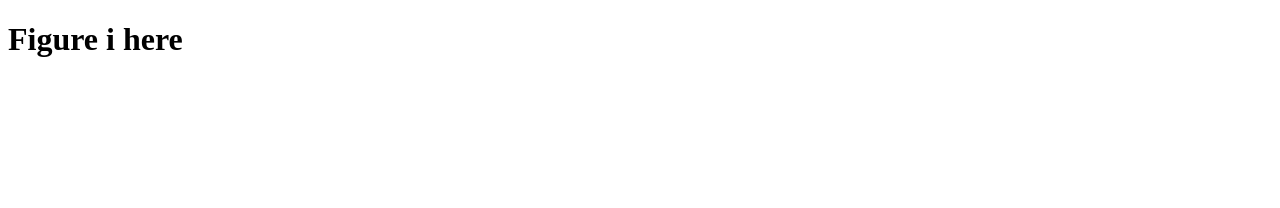
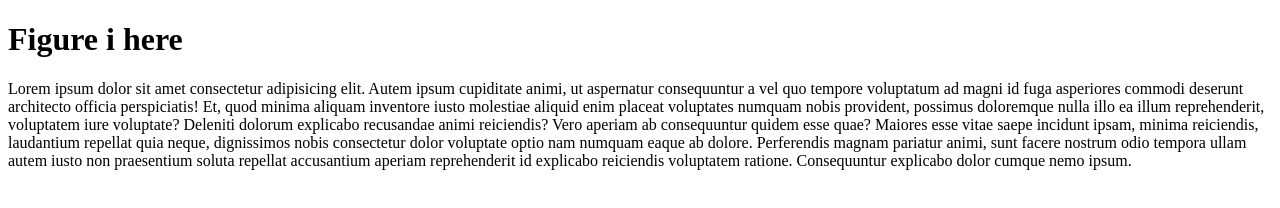
Before and after one commit to raghavpain/randomrepo, a plain HTML site: page index.html in a window 1280 px wide. Drawn offline with Linux system fonts and the light colour scheme.

Commit message:
master has been modified

```diff
--- a/index.html
+++ b/index.html
@@ -7,5 +7,9 @@
 </head>
 <body>
     <h1>Figure i here</h1>
+    <p>Lorem ipsum dolor sit amet consectetur adipisicing elit. Autem ipsum cupiditate animi, ut aspernatur consequuntur a vel quo tempore voluptatum ad magni id fuga asperiores commodi deserunt architecto officia perspiciatis!
+    Et, quod minima aliquam inventore iusto molestiae aliquid enim placeat voluptates numquam nobis provident, possimus doloremque nulla illo ea illum reprehenderit, voluptatem iure voluptate? Deleniti dolorum explicabo recusandae animi reiciendis?
+    Vero aperiam ab consequuntur quidem esse quae? Maiores esse vitae saepe incidunt ipsam, minima reiciendis, laudantium repellat quia neque, dignissimos nobis consectetur dolor voluptate optio nam numquam eaque ab dolore.
+    Perferendis magnam pariatur animi, sunt facere nostrum odio tempora ullam autem iusto non praesentium soluta repellat accusantium aperiam reprehenderit id explicabo reiciendis voluptatem ratione. Consequuntur explicabo dolor cumque nemo ipsum.</p>
 </body>
 </html>
```
